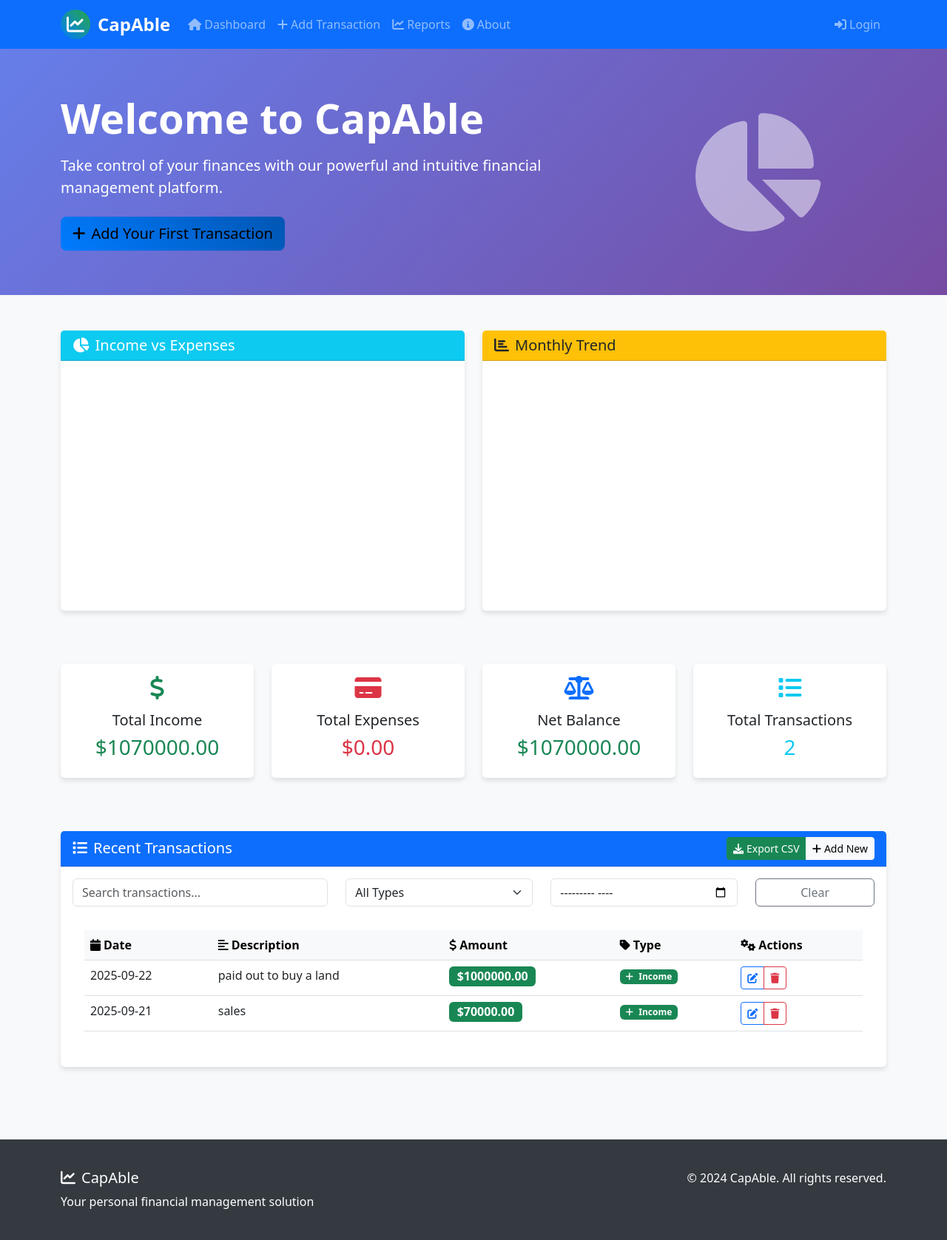
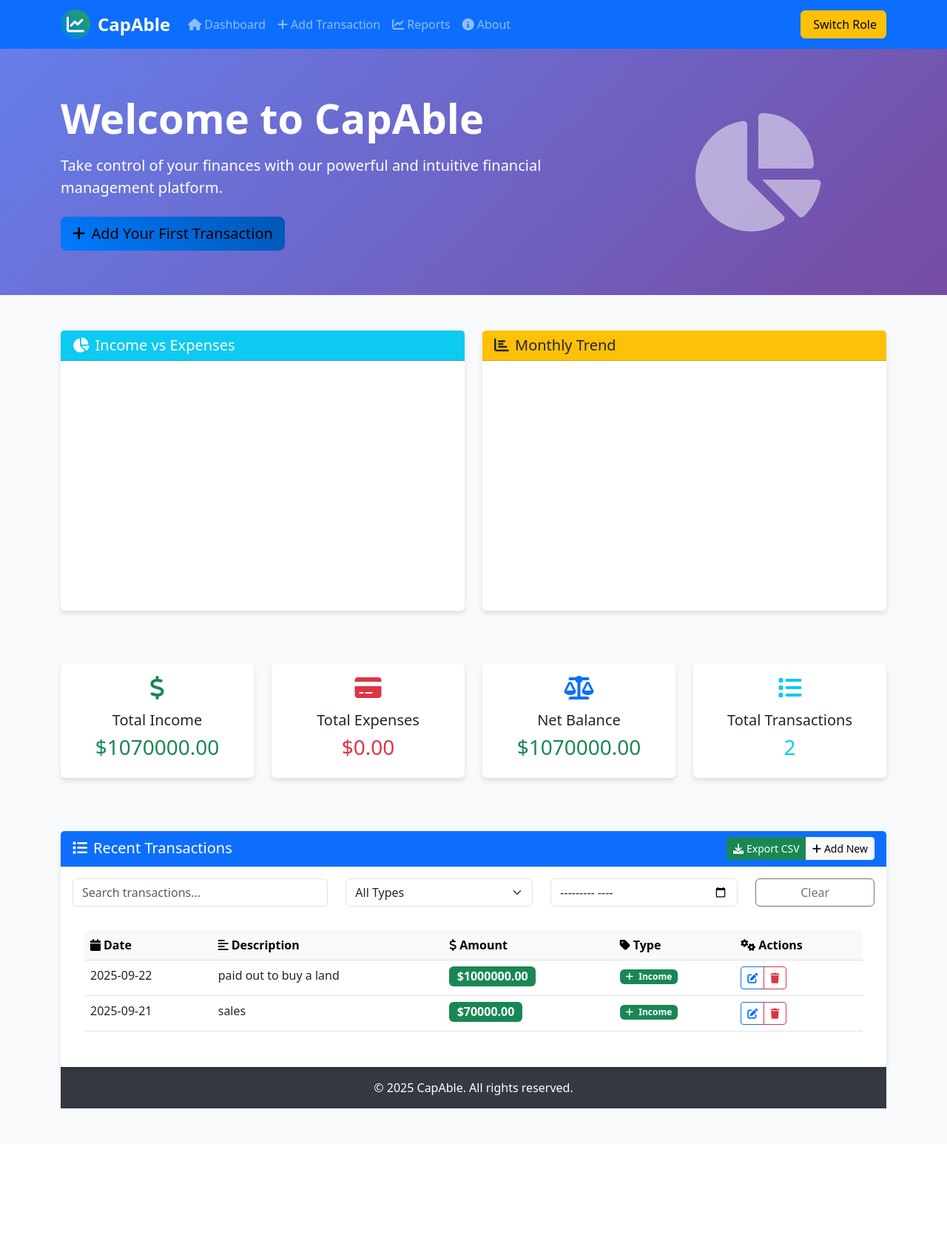
Before and after one commit to gisa001/Flask, a Flask app: page / in a window 1280 px wide. Shown: the whole page at 74% size. After the commit the page ends 1499 px from the top, so only its background shows below. Run offline with Flask 3, Linux system fonts and the light colour scheme; a map, chart or similar area stays blank; some libraries are stand-ins or nearby versions.

Commit message:
Update base.html

```diff
--- a/templates/base.html
+++ b/templates/base.html
@@ -1,4 +1,3 @@
-
 <!DOCTYPE html>
 <html lang="en">
 <head>
@@ -87,62 +86,69 @@
             </a>
           </li>
         </ul>
-        <ul class="navbar-nav">
-          {% if session.user %}
-          <li class="nav-item">
-            <span class="navbar-text me-3">
-              <i class="fas fa-user me-1"></i>Welcome, {{ session.user }}
-            </span>
-          </li>
-          <li class="nav-item">
-            <a class="nav-link" href="{{ url_for('logout') }}">
-              <i class="fas fa-sign-out-alt me-1"></i>Logout
-            </a>
-          </li>
-          {% else %}
-          <li class="nav-item">
-            <a class="nav-link" href="{{ url_for('login') }}">
-              <i class="fas fa-sign-in-alt me-1"></i>Login
-            </a>
-          </li>
-          {% endif %}
-        </ul>
+        <!-- Switch Role Button -->
+        <button class="btn btn-warning ms-2" data-bs-toggle="modal" data-bs-target="#switchRoleModal">
+          <i class="fas fa-user-switch me-1"></i>Switch Role
+        </button>
       </div>
     </div>
   </nav>
 
-  <!-- Flash Messages -->
-  {% with messages = get_flashed_messages(with_categories=true) %}
-    {% if messages %}
-      <div class="container mt-3">
-        {% for category, message in messages %}
-          <div class="alert alert-{{ 'danger' if category == 'error' else category }} alert-dismissible fade show" role="alert">
-            <i class="fas fa-{{ 'exclamation-triangle' if category == 'error' else 'check-circle' if category == 'success' else 'info-circle' }} me-2"></i>
-            {{ message }}
-            <button type="button" class="btn-close" data-bs-dismiss="alert"></button>
-          </div>
-        {% endfor %}
-      </div>
-    {% endif %}
-  {% endwith %}
-
-  <!-- Main Content -->
-  <main>
-    {% block content %}{% endblock %}
-  </main>
-
-  <!-- Footer -->
-  <footer class="footer">
-    <div class="container">
-      <div class="row">
-        <div class="col-md-6">
-          <h5><i class="fas fa-chart-line me-2"></i>CapAble</h5>
-          <p class="mb-0">Your personal financial management solution</p>
+  <!-- Switch Role Modal -->
+  <div class="modal fade" id="switchRoleModal" tabindex="-1" aria-labelledby="switchRoleModalLabel" aria-hidden="true">
+    <div class="modal-dialog">
+      <div class="modal-content">
+        <div class="modal-header">
+          <h5 class="modal-title" id="switchRoleModalLabel">Select a Role</h5>
+          <button type="button" class="btn-close" data-bs-dismiss="modal" aria-label="Close"></button>
         </div>
-        <div class="col-md-6 text-md-end">
-          <p class="mb-0">&copy; 2024 CapAble. All rights reserved.</p>
+        <div class="modal-body">
+          <ul class="list-group" id="role-list">
+            <!-- Roles will be injected by JS -->
+          </ul>
         </div>
       </div>
+    </div>
+  </div>
+
+  <script>
+    // List all roles here
+    const roles = [
+      { name: "Accountant", icon: "fa-calculator" },
+      { name: "Admin", icon: "fa-user-shield" },
+      { name: "Manager", icon: "fa-user-tie" },
+      { name: "Viewer", icon: "fa-eye" }
+      // Add more roles here as needed
+    ];
+
+    // Populate modal with roles
+    document.addEventListener("DOMContentLoaded", function() {
+      const roleList = document.getElementById("role-list");
+      roleList.innerHTML = "";
+      roles.forEach(role => {
+        const li = document.createElement("li");
+        li.className = "list-group-item list-group-item-action d-flex align-items-center";
+        li.style.cursor = "pointer";
+        li.innerHTML = `<i class="fas ${role.icon} me-2"></i>${role.name}`;
+        li.onclick = function() {
+          // You would make an AJAX request here to update the user's role in the backend
+          alert("Switched to role: " + role.name);
+          // Optionally, reload page or redirect based on chosen role
+          // location.reload();
+          // Close modal
+          var modal = bootstrap.Modal.getInstance(document.getElementById('switchRoleModal'));
+          modal.hide();
+        };
+        roleList.appendChild(li);
+      });
+    });
+  </script>
+
+  {% block content %}{% endblock %}
+
+  <footer class="footer mt-auto py-3">
+    <div class="container text-center">
+      <span>© 2025 CapAble. All rights reserved.</span>
     </div>
   </footer>
 
```
